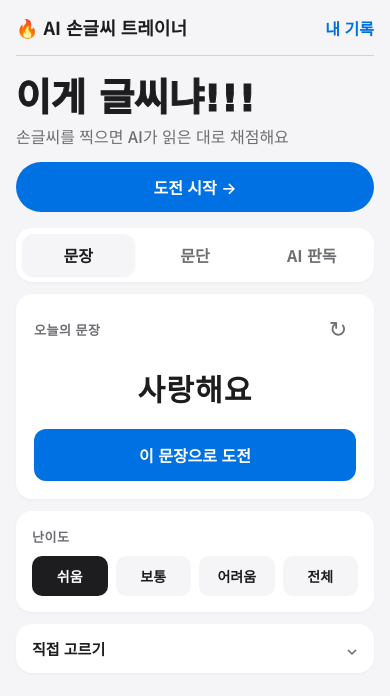
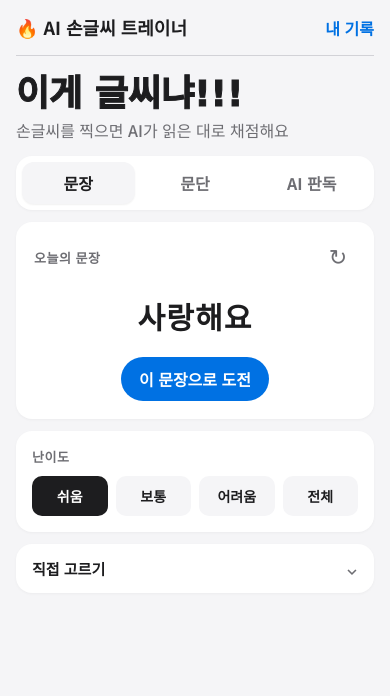
Before and after one commit to simon11006/readable-or-not.netlify, a website: page index.html in a window 390 px wide. Drawn offline with Linux system fonts and the light colour scheme; a web font is replaced by a local one.

Commit message:
Simplify home CTAs

```diff
--- a/css/style.css
+++ b/css/style.css
@@ -51,16 +51,11 @@ body {
 
 /* ───────── 히어로 ───────── */
 .hero {
-  display: flex;
-  align-items: flex-end;
-  justify-content: space-between;
-  gap: 20px;
-  padding: 40px 0 32px;
-  flex-wrap: wrap;
+  padding: 34px 0 26px;
 }
 .hero-title {
   font-family: 'Poor Story', cursive;
-  font-size: 56px;
+  font-size: 52px;
   line-height: 1.1;
   -webkit-text-stroke: 1.5px var(--text);
 }
@@ -74,7 +69,14 @@ body {
 }
 .btn-primary:hover { background: #0077ed; }
 .btn-pill { border-radius: 999px; padding: 10px 32px; white-space: nowrap; }
-.btn-block { width: 100%; padding: 16px; font-weight: 700; font-size: 18px; }
+.btn-block {
+  width: fit-content;
+  align-self: center;
+  border-radius: 999px;
+  padding: 11px 22px;
+  font-weight: 700;
+  font-size: 16px;
+}
 
 .btn-dark {
   background: var(--text); color: #fff; border: none; cursor: pointer;
@@ -149,7 +151,7 @@ body {
 .level-active { background: var(--text); color: #fff; }
 .level-active:hover { background: var(--text); }
 
-.picked-card { display: flex; flex-direction: column; gap: 20px; }
+.picked-card { display: flex; flex-direction: column; gap: 16px; }
 .picked-head { display: flex; align-items: center; justify-content: space-between; }
 .icon-btn {
   border: none; background: none; cursor: pointer; font-size: 22px;
@@ -172,6 +174,7 @@ body {
   gap: 16px;
   margin-bottom: 20px;
 }
+.read-panel .btn-block { align-self: flex-start; }
 .read-panel h2 {
   font-size: 28px;
   line-height: 1.25;
@@ -342,22 +345,15 @@ body {
   .logo { font-size: 18px; }
   .link-btn { font-size: 16px; }
   .hero {
-    display: block;
-    padding: 22px 0 16px;
+    padding: 18px 0 14px;
   }
   .hero-title {
-    font-size: 38px;
+    font-size: 36px;
     -webkit-text-stroke: 1px var(--text);
   }
   .hero-sub {
     font-size: 16px;
     margin-top: 4px;
-  }
-  .btn-pill {
-    width: 100%;
-    margin-top: 14px;
-    padding: 13px 20px;
-    text-align: center;
   }
   .tabs {
     margin-bottom: 12px;
@@ -407,7 +403,9 @@ body {
     font-size: 17px;
   }
   .btn-block {
-    padding: 14px;
+    width: fit-content;
+    min-width: 148px;
+    padding: 10px 18px;
     font-size: 16px;
   }
   .pick-toggle { padding: 14px 16px; }
--- a/index.html
+++ b/index.html
@@ -26,7 +26,6 @@
           <h1 class="hero-title">이게 글씨냐!!!</h1>
           <p class="hero-sub">손글씨를 찍으면 AI가 읽은 대로 채점해요</p>
         </div>
-        <button id="btn-start-hero" class="btn-primary btn-pill">도전 시작 →</button>
       </header>
 
       <!-- 타입 탭 -->
--- a/js/app.js
+++ b/js/app.js
@@ -117,7 +117,6 @@ function renderHome() {
   document.getElementById('challenge-panel').hidden = isReadMode;
   document.getElementById('read-panel').hidden = !isReadMode;
   document.getElementById('pick-wrap').hidden = isReadMode;
-  document.getElementById('btn-start-hero').textContent = isReadMode ? 'AI 판독 시작 →' : '도전 시작 →';
 
   if (isReadMode) return;
 
@@ -136,6 +135,8 @@ function renderPicked() {
   if (!state.picked) { box.textContent = '문장이 없습니다.'; return; }
   box.textContent = state.picked.text;
   box.classList.toggle('picked-paragraph', state.contentType === 'paragraph');
+  document.getElementById('btn-start-card').textContent =
+    state.contentType === 'paragraph' ? '이 문단으로 도전' : '이 문장으로 도전';
 }
 
 function shufflePicked() {
@@ -361,14 +362,7 @@ document.addEventListener('DOMContentLoaded', () => {
   });
   // 추천 셔플
   document.getElementById('btn-shuffle').addEventListener('click', shufflePicked);
-  // 도전 시작 (히어로 + 카드)
-  document.getElementById('btn-start-hero').addEventListener('click', () => {
-    if (state.contentType === 'read') {
-      startReadCheck();
-      return;
-    }
-    if (state.picked) startPractice(state.picked.text);
-  });
+  // 도전 시작
   document.getElementById('btn-start-card').addEventListener('click', () => state.picked && startPractice(state.picked.text));
   document.getElementById('btn-start-read').addEventListener('click', startReadCheck);
   // 직접 고르기 토글
```
